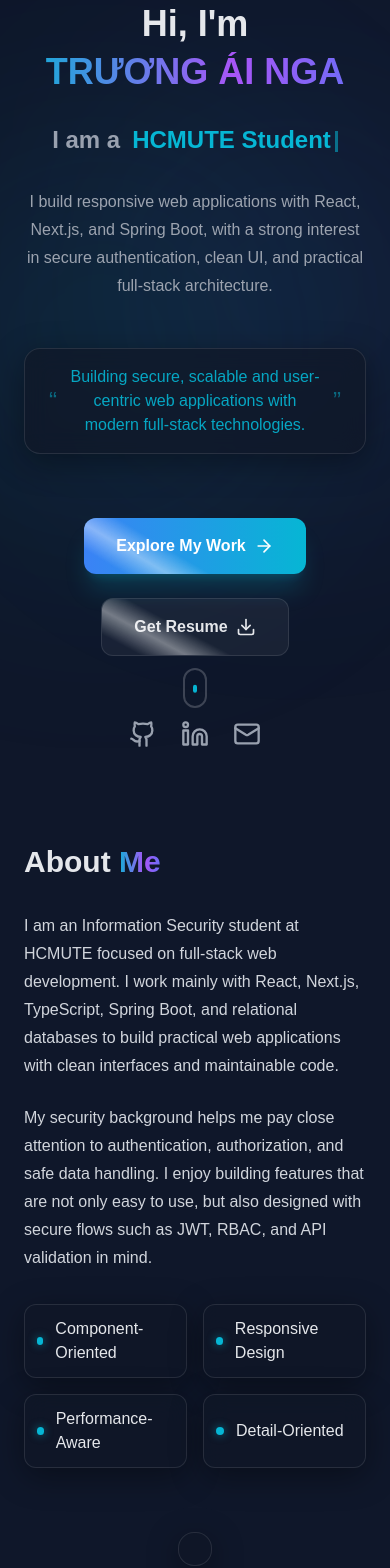
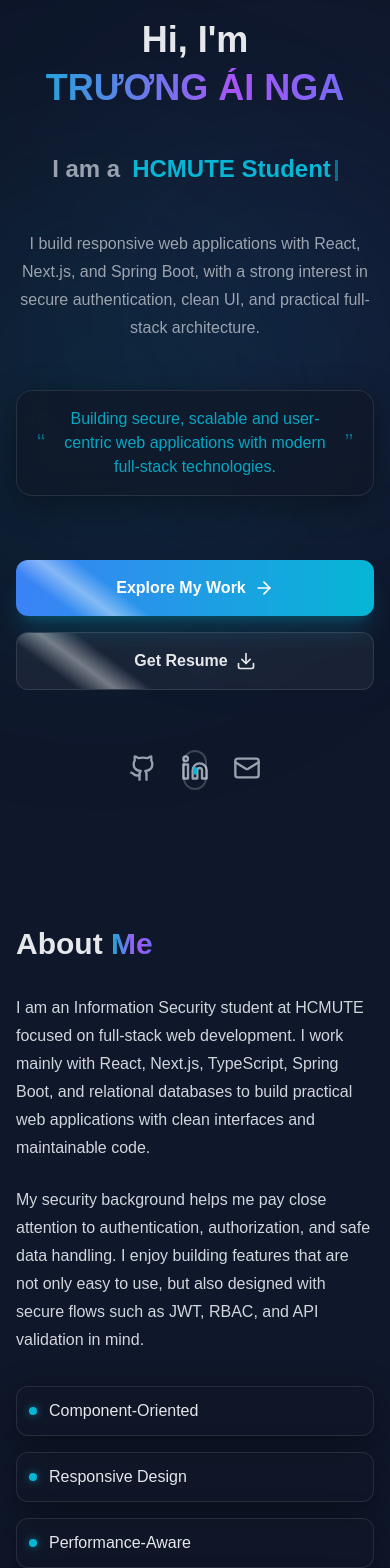
Before and after one commit to AiNga04/Portfolio, a Next.js app: page / in a window 390 px wide. Shown: the part 120-1688 px from the top of the page. Built offline with nearby package versions, Linux system fonts and the light colour scheme.

Commit message:
feat: enhance layout and styling across components for improved responsiveness

```diff
--- a/src/app/globals.css
+++ b/src/app/globals.css
@@ -80,8 +80,8 @@ body {
   max-width: 80rem;
   margin-left: auto;
   margin-right: auto;
-  padding-left: 1.5rem;
-  padding-right: 1.5rem;
+  padding-left: 1rem;
+  padding-right: 1rem;
 }
 
 @utility soft-chip {
@@ -117,6 +117,11 @@ body {
 }
 
 @media (min-width: 768px) {
+  .page-container {
+    padding-left: 2rem;
+    padding-right: 2rem;
+  }
+
   .section-title {
     font-size: 2.25rem;
     line-height: 2.5rem;
--- a/src/components/About.tsx
+++ b/src/components/About.tsx
@@ -8,13 +8,13 @@ export default function About() {
   return (
     <section id="about" className="py-24 bg-background scroll-mt-24">
       <div className="page-container">
-        <div className="flex flex-col md:flex-row gap-16 items-center">
+        <div className="flex flex-col lg:flex-row gap-12 lg:gap-16 items-center">
           <motion.div
             initial={{ opacity: 0, x: -50 }}
             whileInView={{ opacity: 1, x: 0 }}
             viewport={{ once: true }}
             transition={{ duration: 0.8 }}
-            className="md:w-1/2"
+            className="lg:w-1/2"
           >
             <h2 className="section-title mb-8">
               About <span className="text-gradient">Me</span>
@@ -26,7 +26,7 @@ export default function About() {
               {cvData.about.goal}
             </p>
 
-            <div className="grid grid-cols-2 gap-4">
+            <div className="grid grid-cols-1 sm:grid-cols-2 gap-4">
               {cvData.about.strengths.map((strength, index) => (
                 <motion.div
                   key={index}
@@ -48,7 +48,7 @@ export default function About() {
             whileInView={{ opacity: 1, scale: 1 }}
             viewport={{ once: true }}
             transition={{ duration: 0.8 }}
-            className="md:w-1/2 relative"
+            className="lg:w-1/2 relative w-full max-w-xl"
           >
             <div className="aspect-square rounded-2xl overflow-hidden glass p-4 relative">
               <div className="relative w-full h-full rounded-2xl bg-linear-to-br from-accent-blue/20 to-accent-cyan/20 overflow-hidden">
--- a/src/components/Education.tsx
+++ b/src/components/Education.tsx
@@ -36,12 +36,12 @@ export default function Education() {
           initial={{ opacity: 0, y: 30 }}
           whileInView={{ opacity: 1, y: 0 }}
           viewport={{ once: true }}
-          className="max-w-4xl mx-auto glass p-8 rounded-2xl relative overflow-hidden"
+          className="max-w-4xl mx-auto glass p-5 sm:p-8 rounded-2xl relative overflow-hidden"
         >
           <div className="absolute top-0 right-0 w-40 h-40 bg-accent-cyan/5 rounded-full -mr-20 -mt-20" />
 
           <div className="relative flex flex-col md:flex-row gap-6 md:items-start md:justify-between mb-8">
-            <div className="flex items-start gap-4">
+            <div className="flex items-start gap-4 min-w-0">
               <div className="p-2 rounded-xl bg-white/5 border border-white/10 shrink-0">
                 {education.icon ? (
                   <Image
@@ -55,11 +55,11 @@ export default function Education() {
                   <GraduationCap size={32} className="text-accent-cyan" />
                 )}
               </div>
-              <div>
+              <div className="min-w-0">
                 <h3 className="text-xl md:text-2xl font-bold text-gray-100 mb-2">
                   {education.school}
                 </h3>
-                <div className="flex items-center gap-2 text-gray-300 font-medium">
+                <div className="flex items-center gap-2 text-gray-300 font-medium flex-wrap">
                   <GraduationCap size={18} className="text-accent-cyan" />
                   <span>{education.degree}</span>
                 </div>
--- a/src/components/Footer.tsx
+++ b/src/components/Footer.tsx
@@ -24,7 +24,7 @@ export default function Footer() {
       <div className="absolute bottom-0 left-0 right-0 h-px bg-linear-to-r from-transparent via-white/10 to-transparent" />
 
       <div className="page-container">
-        <div className="grid grid-cols-1 md:grid-cols-2 lg:grid-cols-4 gap-12 mb-16">
+        <div className="grid grid-cols-1 sm:grid-cols-2 xl:grid-cols-4 gap-10 lg:gap-12 mb-16">
           {/* Column 1: Brand & Bio */}
           <div className="space-y-6">
             <div className="flex items-center space-x-3">
--- a/src/components/Hero.tsx
+++ b/src/components/Hero.tsx
@@ -42,7 +42,7 @@ export default function Hero() {
   }, [handleType, typingSpeed]);
 
   return (
-    <section className="relative min-h-screen flex items-center justify-center overflow-hidden pt-20">
+    <section className="relative min-h-screen flex items-center justify-center overflow-hidden pt-24 pb-12">
       {/* Background decoration */}
       <div className="absolute top-1/4 left-1/4 w-96 h-96 bg-accent-blue/10 rounded-full blur-[128px] -z-10" />
       <div className="absolute bottom-1/4 right-1/4 w-96 h-96 bg-accent-cyan/10 rounded-full blur-[128px] -z-10" />
@@ -62,15 +62,15 @@ export default function Hero() {
             Welcome &bull; It&apos;s great to have you here
           </motion.p>
 
-          <h1 className="text-4xl md:text-6xl font-black mb-8">
+          <h1 className="text-4xl sm:text-5xl md:text-6xl font-black mb-8">
             Hi, I&apos;m{" "}
             <span className="text-gradient block md:inline mt-2 md:mt-0">
               {cvData.name}
             </span>
           </h1>
 
-          <div className="text-2xl md:text-4xl font-bold text-gray-300 mb-8 min-h-[1.2em] flex items-center justify-center flex-wrap">
-            <span className="text-gray-400 mr-3">I am a</span>
+          <div className="text-2xl md:text-4xl font-bold text-gray-300 mb-8 min-h-[2.4em] sm:min-h-[1.2em] flex items-center justify-center flex-wrap gap-x-3 gap-y-2">
+            <span className="text-gray-400">I am a</span>
             <span className="text-accent-cyan relative inline-block min-w-[50px]">
               {text}
               <span className="inline-block w-[3px] h-[0.9em] bg-accent-cyan ml-1 animate-pulse align-middle" />
@@ -87,8 +87,8 @@ export default function Hero() {
             transition={{ delay: 0.4 }}
             className="mb-16 inline-block"
           >
-            <div className="text-accent-cyan/90 text-base font-medium glass py-4 px-6 rounded-2xl border border-white/10 shadow-2xl relative overflow-hidden group">
-              <span className="relative z-10 flex items-center gap-3 justify-center">
+            <div className="text-accent-cyan/90 text-base font-medium glass py-4 px-5 sm:px-6 rounded-2xl border border-white/10 shadow-2xl relative overflow-hidden group">
+              <span className="relative z-10 flex items-center gap-3 justify-center text-center">
                 <span className="text-2xl text-accent-cyan/50">&ldquo;</span>
                 Building secure, scalable and user-centric web applications with
                 modern full-stack technologies.
@@ -98,12 +98,12 @@ export default function Hero() {
             </div>
           </motion.div>
 
-          <div className="flex flex-col sm:flex-row items-center justify-center gap-6 mb-16">
+          <div className="flex flex-col sm:flex-row items-center justify-center gap-4 sm:gap-6 mb-16">
             <motion.a
               href="#projects"
               whileHover={{ scale: 1.05 }}
               whileTap={{ scale: 0.95 }}
-              className="primary-action px-8 py-4 flex items-center gap-2 shadow-xl shadow-accent-cyan/20 hover:shadow-accent-cyan/40 bg-shimmer"
+              className="primary-action w-full sm:w-auto px-8 py-4 flex items-center justify-center gap-2 shadow-xl shadow-accent-cyan/20 hover:shadow-accent-cyan/40 bg-shimmer"
             >
               Explore My Work <ArrowRight size={20} />
             </motion.a>
@@ -112,7 +112,7 @@ export default function Hero() {
               download
               whileHover={{ scale: 1.05 }}
               whileTap={{ scale: 0.95 }}
-              className="secondary-action px-8 py-4 hover:bg-white/10 flex items-center gap-2 group bg-shimmer"
+              className="secondary-action w-full sm:w-auto px-8 py-4 hover:bg-white/10 flex items-center justify-center gap-2 group bg-shimmer"
             >
               Get Resume{" "}
               <Download
--- a/src/components/Skills.tsx
+++ b/src/components/Skills.tsx
@@ -62,7 +62,7 @@ export default function Skills() {
           </p>
         </motion.div>
 
-        <div className="grid grid-cols-1 md:grid-cols-2 lg:grid-cols-4 gap-8">
+        <div className="grid grid-cols-1 sm:grid-cols-2 xl:grid-cols-4 gap-6 lg:gap-8">
           {categories.map((cat, catIndex) => (
             <motion.div
               key={cat.name}
@@ -71,7 +71,7 @@ export default function Skills() {
               viewport={{ once: true }}
               transition={{ delay: catIndex * 0.1, duration: 0.5 }}
               whileHover={{ y: -10 }}
-              className={`relative group glass p-6 rounded-2xl border ${cat.border} ${cat.glow} bg-linear-to-br ${cat.color} backdrop-blur-xl transition-all duration-500 flex flex-col items-center text-center`}
+              className={`relative group glass p-5 sm:p-6 rounded-2xl border ${cat.border} ${cat.glow} bg-linear-to-br ${cat.color} backdrop-blur-xl transition-all duration-500 flex flex-col items-center text-center min-w-0`}
             >
               {/* Icon Header */}
               <div
--- a/src/components/Socials.tsx
+++ b/src/components/Socials.tsx
@@ -23,7 +23,7 @@ export default function Socials() {
           </p>
         </motion.div>
 
-        <div className="grid grid-cols-1 sm:grid-cols-2 lg:grid-cols-4 gap-8">
+        <div className="grid grid-cols-1 sm:grid-cols-2 xl:grid-cols-4 gap-6 lg:gap-8">
           {cvData.socials.map((social, index) => (
             <motion.a
               key={index}
```
Also changed, not shown: src/components/Contact.tsx (+12 -10 lines), src/components/Experience.tsx (+4 -4 lines), src/components/Navbar.tsx (+4 -4 lines), src/components/Projects.tsx (+5 -5 lines).
